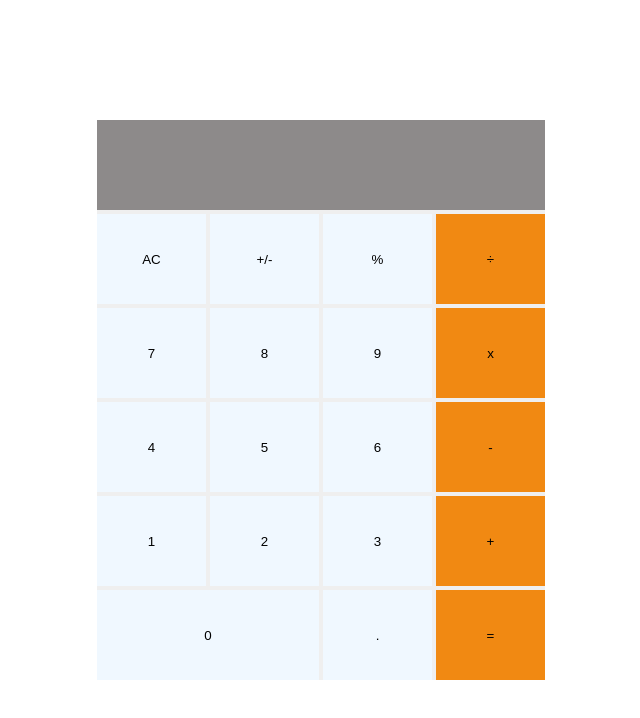
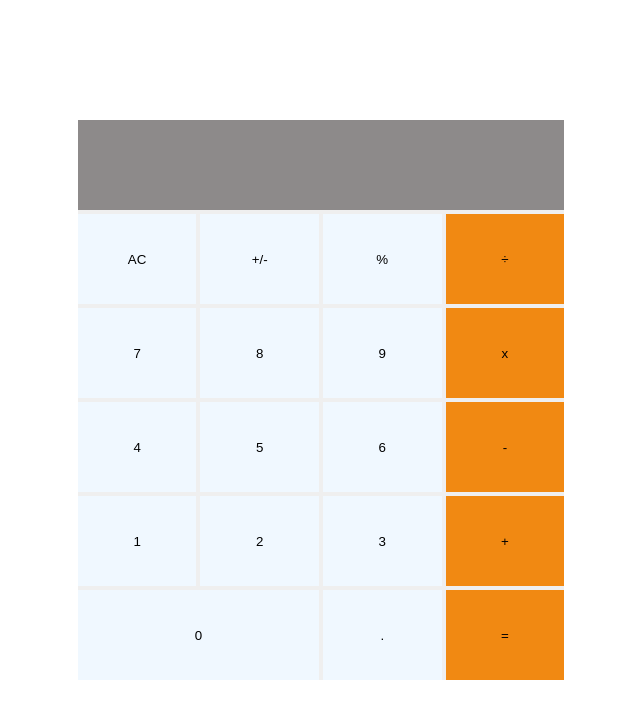
Before and after one commit to bushmusi/math-magicians, a React (Create React App) app: page / in a window 1280 px wide. Shown: the top 718 px of the page, without its empty margins (319-959 px from the left). Built offline with nearby package versions, Linux system fonts and the light colour scheme; a web font is replaced by a local one.

Commit message:
Make it responsive

```diff
--- a/src/components/Calculator.scss
+++ b/src/components/Calculator.scss
@@ -29,8 +29,24 @@ body {
 
 @media only screen and (min-width: 480px) {
   #root {
-    div.app {
-      width: 25vw;
+    div.App {
+      width: 84vw;
+    }
+  }
+}
+
+@media only screen and (max-width: 480px) {
+  #root {
+    div.App {
+      width: 84vw;
+    }
+  }
+}
+
+@media only screen and (min-width: 600px) {
+  #root {
+    div.App {
+      width: 64vw;
     }
   }
 }
@@ -38,7 +54,7 @@ body {
 @media only screen and (min-width: 992px) {
   #root {
     div.App {
-      width: 35vw;
+      width: 38vw;
     }
   }
 }
```
